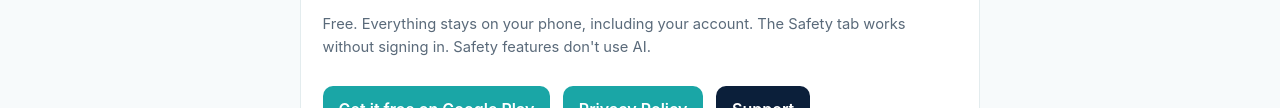
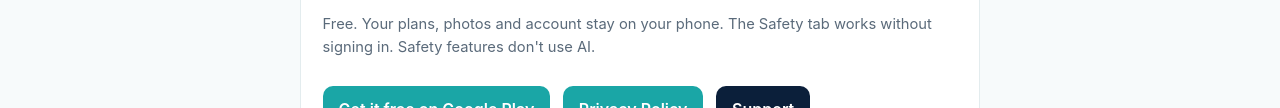
Before and after one commit to prosenthal828/hardmoments-site, a plain HTML site: page index.html in a window 1280 px wide. Shown: the part 318-426 px from the top of the page. Drawn offline with Linux system fonts and the light colour scheme.

Commit message:
Home: precise on-device line
Co-Authored-By: Claude Opus 5.5 <noreply@anthropic.com>

```diff
--- a/index.html
+++ b/index.html
@@ -33,7 +33,7 @@ h1{font-size:1.65rem;margin:0 0 .5rem;color:var(--navy)}.muted{color:var(--muted
   <section class="card">
     <h1>HardMoments</h1>
     <p>Kids don't come with a manual. HardMoments helps two parents write one together — then pull up the plan when the moment hits. A free Safety tab helps you decide whether to call the doctor at 2am.</p>
-    <p class="muted">Free. Everything stays on your phone, including your account. The Safety tab works without signing in. Safety features don't use AI.</p>
+    <p class="muted">Free. Your plans, photos and account stay on your phone. The Safety tab works without signing in. Safety features don't use AI.</p>
     <p>
       <a class="btn" href="https://play.google.com/store/apps/details?id=com.hardmoments.app">Get it free on Google Play</a>
       <a class="btn" href="/privacy.html">Privacy Policy</a>
```
